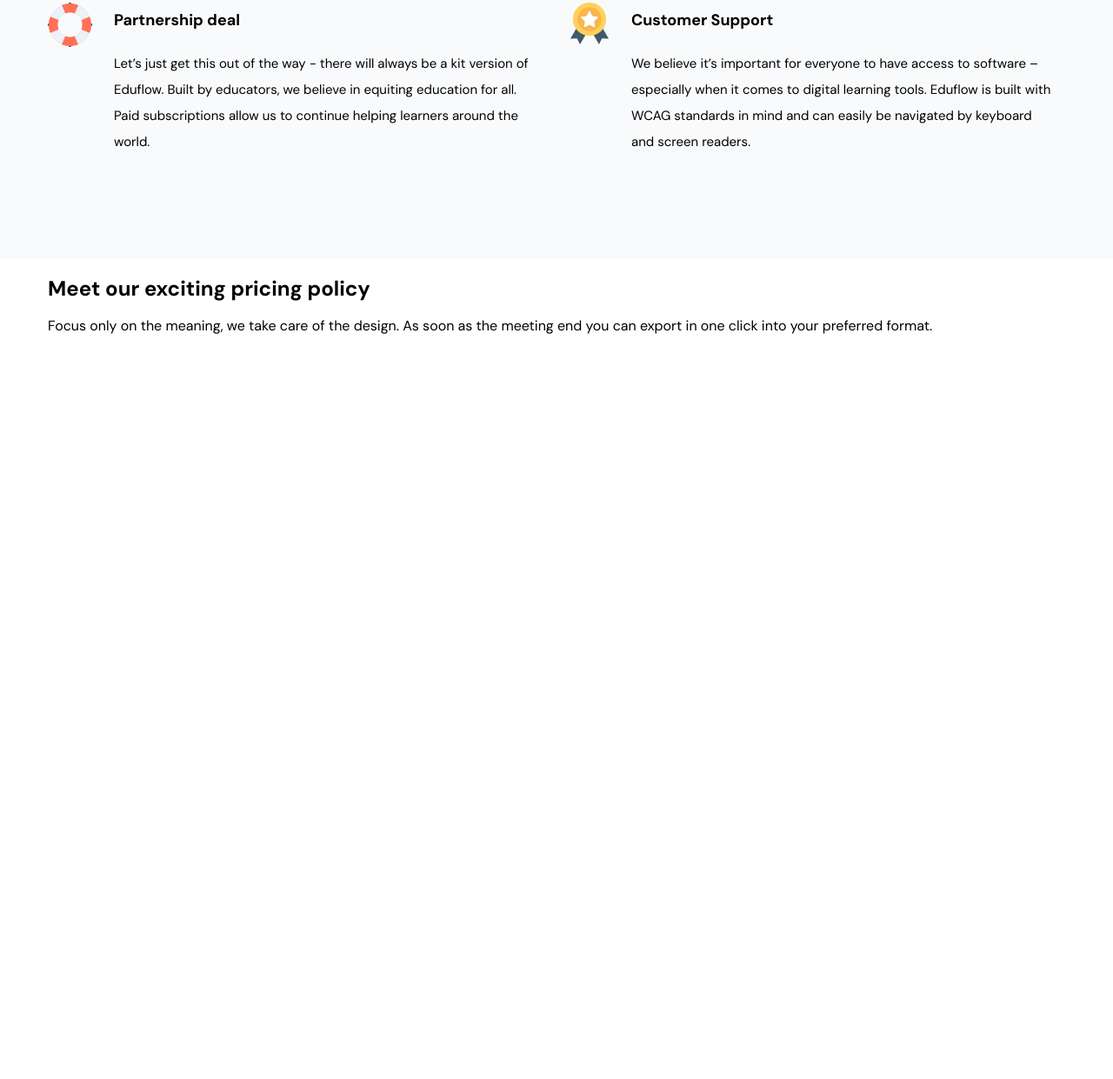
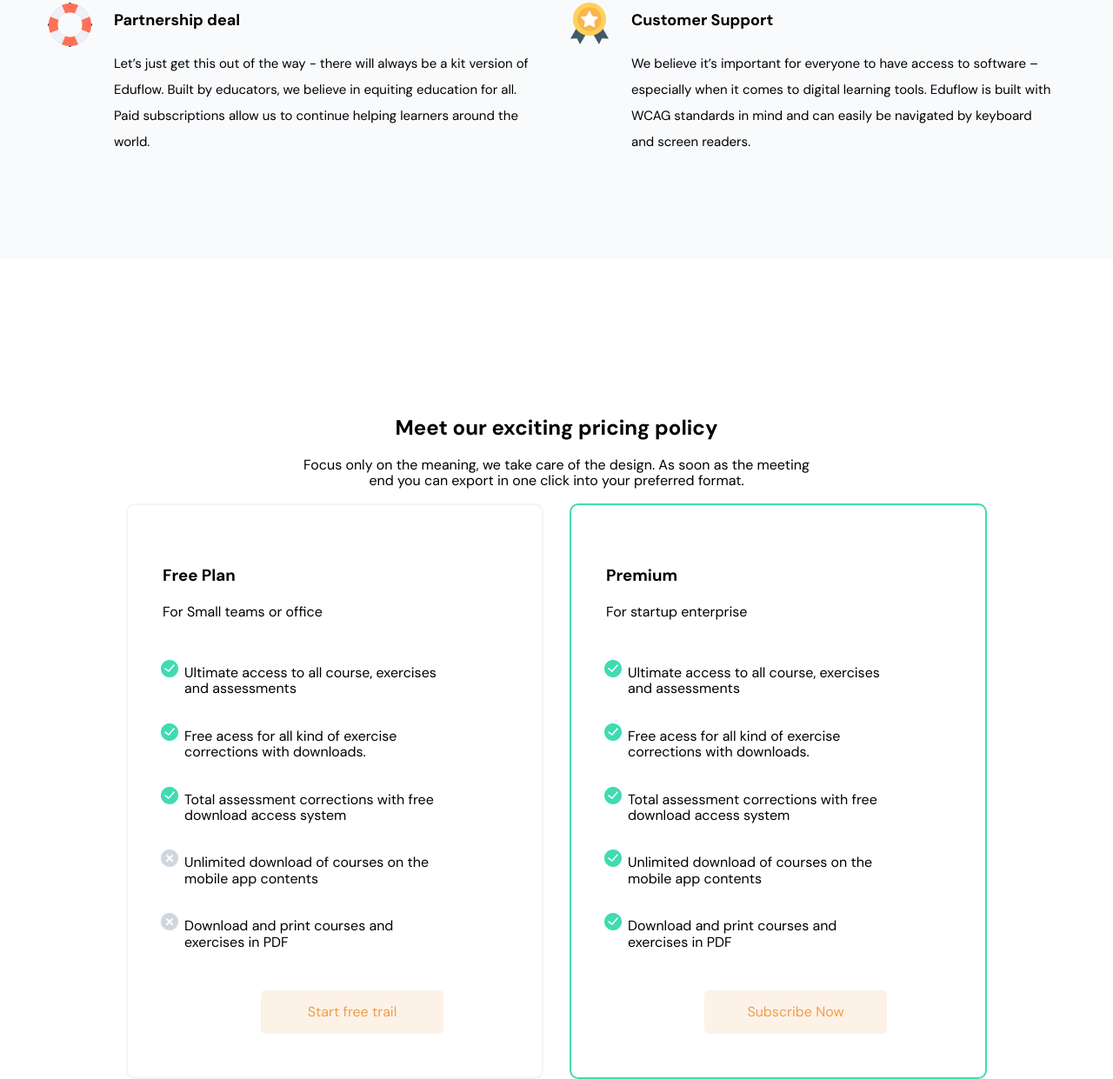
Before and after one commit to kostadinovs/lesson-13, a plain HTML site: page index.html in a window 1280 px wide. Shown: the part 2438-3679 px from the top of the page at 87% size. Before the commit the page ends 2838 px from the top, so only its background shows below. Drawn offline with nearby package versions, Linux system fonts and the light colour scheme.

Commit message:
add section pricing

```diff
--- a/index.html
+++ b/index.html
@@ -123,10 +123,46 @@
                         <h2 class="block-pricing-inner-title">Meet our exciting pricing policy</h2>
                         <p class="block-pricing-inner-text">Focus only on the meaning, we take care of the design. As soon as the meeting end you can export in one click into your preferred format.</p>
 
+                        <div class="block-pricing-box">
+                            <div class="block-pricing-box-free">
+                                <h3 class="block-pricing-box-title">Free Plan</h3>
+                                <p class="block-pricing-box-text">For Small teams or office</p>
+
+                                <div class="block-pricing-box-lists">
+                                    <ul>
+                                        <li class="block-pricing-box-list">Ultimate access to all course, exercises and assessments</li>
+                                        <li class="block-pricing-box-list">Free acess for all kind of exercise corrections with downloads.</li>
+                                        <li class="block-pricing-box-list">Total assessment corrections with free download access system</li>
+                                        <li class="block-pricing-box-list">Unlimited download of courses on the mobile app contents</li>
+                                        <li class="block-pricing-box-list">Download and print courses and exercises in PDF</li>
+                                    </ul>
+                                </div>
+                                <div class="block-pricing-box-link">
+                                    <a href="#" >Start free trail</a>
+                                </div>
+                            </div>
+
+                            <div class="block-pricing-box-premium">
+                                <h3 class="block-pricing-box-title">Premium</h3>
+                                <p class="block-pricing-box-text">For startup enterprise</p>
+
+                                <div class="block-pricing-box-lists">
+                                    <ul class="block-pricing-box-ul">
+                                        <li class="block-pricing-box-list">Ultimate access to all course, exercises and assessments</li>
+                                        <li class="block-pricing-box-list">Free acess for all kind of exercise corrections with downloads.</li>
+                                        <li class="block-pricing-box-list">Total assessment corrections with free download access system</li>
+                                        <li class="block-pricing-box-list">Unlimited download of courses on the mobile app contents</li>
+                                        <li class="block-pricing-box-list">Download and print courses and exercises in PDF</li>
+                                    </ul>
+                                </div>
+                                <div class="block-pricing-box-link">
+                                    <a href="#" >Subscribe Now</a>
+                                </div>
+
+                            </div>
+                        </div>
                     </div>
-
                 </div>
-
             </section>
 
 
--- a/style.css
+++ b/style.css
@@ -379,3 +379,95 @@
         height: 70px;
     }
 }
+
+
+/* Block pricing start */
+
+.block-pricing{
+    padding-top: 160px;
+}
+
+.block-pricing-inner{
+    margin-left: auto;
+    margin-right: auto;
+}
+
+.block-pricing-inner-title{
+    text-align: center;
+}
+
+.block-pricing-inner-text{
+    text-align: center;
+    width: 585px;
+    margin-left: auto;
+    margin-right: auto;
+}
+
+.block-pricing-box{
+    display: flex;
+    justify-content: center;
+    align-items: center;
+    gap: 30px;
+}
+
+.block-pricing-box-free{
+    flex: 0 0 480px;
+    border: 2px solid #F3F4F5;
+    border-radius: 10px;
+    padding-left: 40px;
+}
+
+.block-pricing-box-title{
+    padding-top: 70px;
+    margin: 0;
+}
+
+.block-pricing-box-text{
+    padding-top: 6.5px;
+    padding-bottom: 30px;
+
+}
+
+.block-pricing-box-list{
+    list-style: none;
+    width: 290px;
+    list-style-image: url("img/check.png");
+    margin-left: -15px;
+    padding-bottom: 30px;
+
+}
+
+.block-pricing-box-free .block-pricing-box-list:nth-last-child(-n + 2){
+    list-style: none;
+    width: 290px;
+    list-style-image: url("img/close.png");
+
+}
+
+.block-pricing-box-link a{
+    background-color: #FCF2E8;
+    color: #EF9E48;
+    border-radius: 5px;
+    height: 50px;
+    width: 210px;
+    display: flex;
+    justify-content: center;
+    align-items: center;
+    margin: auto;
+    text-decoration: none;
+}
+
+.block-pricing-box-link{
+    padding-bottom: 50px;
+}
+
+.block-pricing-box-premium{
+    border: 2px solid #3FDBB1;
+    border-radius: 10px;
+    padding-left: 40px;
+    flex: 0 0 480px;
+}
+
+
+
+/* Block pricing end */
```
Also changed, not shown: img/check.png (added), img/close.png (added). Lines whose indentation alone changed are shown as unchanged.
